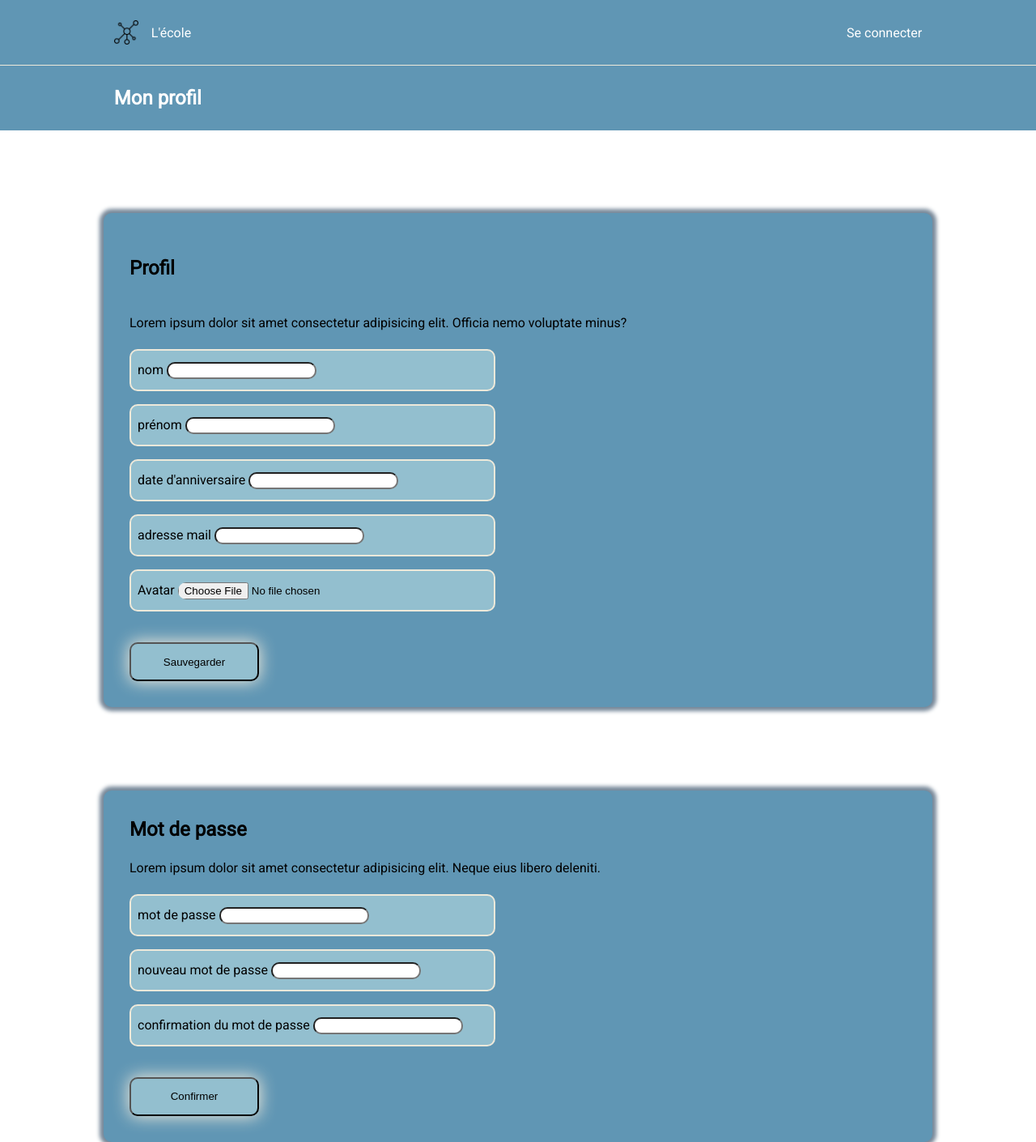
After one commit to Mattcoding45/Facebook, a PHP site: page /user_profil.php in a window 1280 px wide. The commit adds this page. Shown: the whole page at 81% size. Run offline with PHP 8.4, Linux system fonts and the light colour scheme.

Commit message:
update from 23/11

```diff
--- /dev/null
+++ b/assets/style.css
@@ -0,0 +1,90 @@
+:root {
+    --primary-color: #6096B4;
+    --secondary-color: #93BFCF;
+    --tertiary-color: #EEE9DA;
+}
+
+a{
+    text-decoration: none;
+    color: #fff;
+}
+
+body{
+    margin: 0;
+    font-family: 'Roboto', sans-serif;
+}
+
+#top{
+    background-color: var(--primary-color);
+    padding: 1rem;
+    margin: 0;
+    height: 3rem;
+    border-bottom: 1px solid var(--tertiary-color);
+    display: flex;
+    align-self: center;
+}
+
+nav{
+    display: flex;
+    align-items: center;
+    width: 100%;
+    justify-content: space-between;
+}
+
+.home{
+    display: flex;
+    align-items: center;
+    gap: 1rem;
+}
+
+#top_logo{
+    width: 30px;
+    height: 30px;
+}
+
+#sec{
+    background-color: var(--primary-color);
+    margin: 0;
+    height: 3rem;
+    padding: 1rem;
+    display: flex;
+    align-items: center;
+    color: #fff;
+}
+
+#sec h1{
+    margin: 0;
+}
+
+.container{
+    margin-left: 10%;
+    margin-right: 10%;
+}
+
+.promo_links{
+    display: flex;
+    justify-content: space-around;
+    background-color: var(--primary-color);
+    box-shadow: 0px 0px 5px 5px lightslategray;
+    margin-top: 5rem;
+    padding: 2rem;
+    border-radius: 10px;
+    flex-wrap: wrap;
+}
+
+.promo_card{
+    background-color: var(--secondary-color);
+    padding: 1rem 1rem 0rem 1rem;
+    border-radius: 10px;
+    border: 2px solid var(--tertiary-color);
+    color: #fff;
+}
+
+.promo_card>a{
+    text-decoration: underline;
+    font-size: 30px;
+}
+
+.promo_card>h2{
+    font-size: 20px;
+}
--- /dev/null
+++ b/assets/user_profil.css
@@ -0,0 +1,50 @@
+form{
+    display: flex;
+    flex-direction: column;
+}
+
+
+button{
+    width: 10rem;
+    margin-top: 22px;
+    height: 3rem;
+    border-radius: 10px;
+    background-color: var(--secondary-color);
+    box-shadow: 0px 0px 20px 1px var(--tertiary-color);
+}
+
+.pass{
+    background-color: var(--primary-color);
+    box-shadow: 0px 0px 5px 5px lightslategray;
+    padding: 2rem;
+    margin-top: 10%;
+    line-height: 2rem;
+    border-radius: 10px;
+}
+
+
+h2{
+    margin: 0px;
+}
+
+.profil{
+margin-top: 10%;
+background-color: var(--primary-color);
+line-height: 2rem;
+padding: 2rem;
+box-shadow: 0px 0px 5px 5px lightslategray;
+border-radius: 10px;
+}
+
+input{
+    border-radius: 10px;
+}
+
+.student_info{
+    background-color: var(--secondary-color);
+    margin-bottom: 1rem;
+    padding: 0.5rem;
+    width: 45%;
+    border-radius: 10px;
+    border: solid 2px  var(--tertiary-color);
+}
--- /dev/null
+++ b/layout.php
@@ -0,0 +1,38 @@
+<?php
+require 'connection.php';
+if(isset($_SESSION['islog'])){
+
+}else{
+    $_SESSION['islog']=false;
+}
+
+?>
+
+<!DOCTYPE html>
+<html lang="fr">
+<head>
+    <meta charset="UTF-8">
+    <meta name="viewport" content="width=device-width, initial-scale=1.0">
+    <title>Facebook</title>
+    <link rel="stylesheet" href="assets/style.css">
+    <link rel="preconnect" href="https://fonts.googleapis.com">
+<link rel="preconnect" href="https://fonts.gstatic.com" crossorigin>
+<link href="https://fonts.googleapis.com/css2?family=Cabin&family=Kaushan+Script&family=Roboto&family=Shadows+Into+Light&display=swap" rel="stylesheet">
+</head>
+<body>
+    <header>
+        <section id="top">
+            <nav class="container">
+                <div class="home">
+                    <img src="assets/img/reseau.png" alt="Logo école" id="top_logo">
+                    <a href="index.php" title="Accueil">L'école</a>
+                </div>
+                <?php if($_SESSION['islog']===true) { ?>
+                <p>Bonjour <?= $_SESSION['name']?></p>
+                <a href="logout.php">Logout</a>
+                <?php }else{ ?>
+                <a href="login.php" title="Se connecter" id="login">Se connecter</a>
+                <?php } ?>
+            </nav>
+        </section>
+    </header>
--- a/login.php
+++ b/login.php
@@ -28,7 +28,7 @@ if ($_SERVER["REQUEST_METHOD"] == "POST") {
                         $_SESSION['email'] = $user['email'];
                         $_SESSION['name'] = $user['name'];
                         $_SESSION['islog']= true;
-                        header('Location: logged.php');
+                        header('Location: user_profil.php');
                         exit();
                     } else {
 
@@ -71,13 +71,13 @@ if ($_SERVER["REQUEST_METHOD"] == "POST") {
             <nav class="container">
                 <div class="home">
                     <img src="assets/img/reseau.png" alt="Logo école" id="top_logo">
-                    <a href="index.html" title="Accueil">L'école</a>
+                    <a href="index.php" title="Accueil">L'école</a>
                 </div>
             </nav>
         </section>
         <section id="sec">
             <div class="container">
-                <h1>L'école</h1>
+                <h1>Connexion</h1>
             </div>
         </section>
 </header>
--- /dev/null
+++ b/user_profil.php
@@ -0,0 +1,113 @@
+<?php
+
+require "./layout.php";
+?>
+
+
+<!DOCTYPE html>
+<html lang="fr">
+<head>
+    <meta charset="UTF-8">
+    <meta name="viewport" content="width=device-width, initial-scale=1.0">
+    <title>Facebook</title>
+    <link rel="stylesheet", href="assets/user_profil.css">
+</head>
+<body>
+    <header>
+    <section id="sec">
+            <div class="container">
+                <h1>Mon profil</h1>
+            </div>
+        </section>
+
+    </header>
+
+    <main>
+
+        <section class="container">
+
+            <div class="profil">
+
+                <form action="">
+
+                    <h1>Profil</h1>
+                    <p>Lorem ipsum dolor sit amet consectetur adipisicing elit. Officia nemo voluptate minus?</p>
+
+                    <div class="student_info">
+                        <label for="">nom
+                            <input type="name" name="name">
+                        </label>
+                    </div>
+
+                    <div class="student_info">
+                        <label for="">prénom
+                            <input type="lastnamee">
+                        </label>
+                    </div>
+
+                    <div class="student_info">
+                        <label for="">date d'anniversaire
+                            <input type="text">
+                        </label>
+                    </div>
+
+                    <div class="student_info">
+                        <label for="">adresse mail
+                            <input type="email">
+                        </label>
+                    </div>
+
+                    <div class="student_info">
+                        <label for="">Avatar
+                            <input type="file" id="" name="avatar" >
+                        </label>
+                    </div>
+
+                        <button type="submit">Sauvegarder</button>
+                </form>
+            </div>
+
+            <div class="pass">
+
+
+                <form action="">
+                <h2>Mot de passe</h2>
+                <p>Lorem ipsum dolor sit amet consectetur adipisicing elit. Neque eius libero deleniti.</p>
+
+                    <div class="student_info">
+                        <label for=""> mot de passe
+                            <input type="password">
+                        </label>
+                    </div>
+
+                    <div class="student_info">
+                        <label for=""> nouveau mot de passe
+                            <input type="password">
+                        </label>
+                    </div>
+
+                    <div class="student_info">
+                        <label for=""> confirmation du mot de passe
+                            <input type="password">
+                        </label>
+                    </div>
+
+                    <button type="submit">Confirmer</button>
+                </form>
+            </div>
+
+        </section>
+
+        <section>
+            <div>
+
+            </div>
+        </section>
+    </main>
+
+    <footer>
+
+    </footer>
+
+</body>
+</html>
```
Also changed, not shown: assets/login.css (added, +56 -0 lines), assets/promo.css (added, +51 -0 lines), erreur.php (added, +11 -0 lines), index.php (+9 -4 lines), logout.php (added, +7 -0 lines), promo.php (+12 -12 lines), assets/img/OIG_8.jpg (added), assets/img/reseau.png (added).
